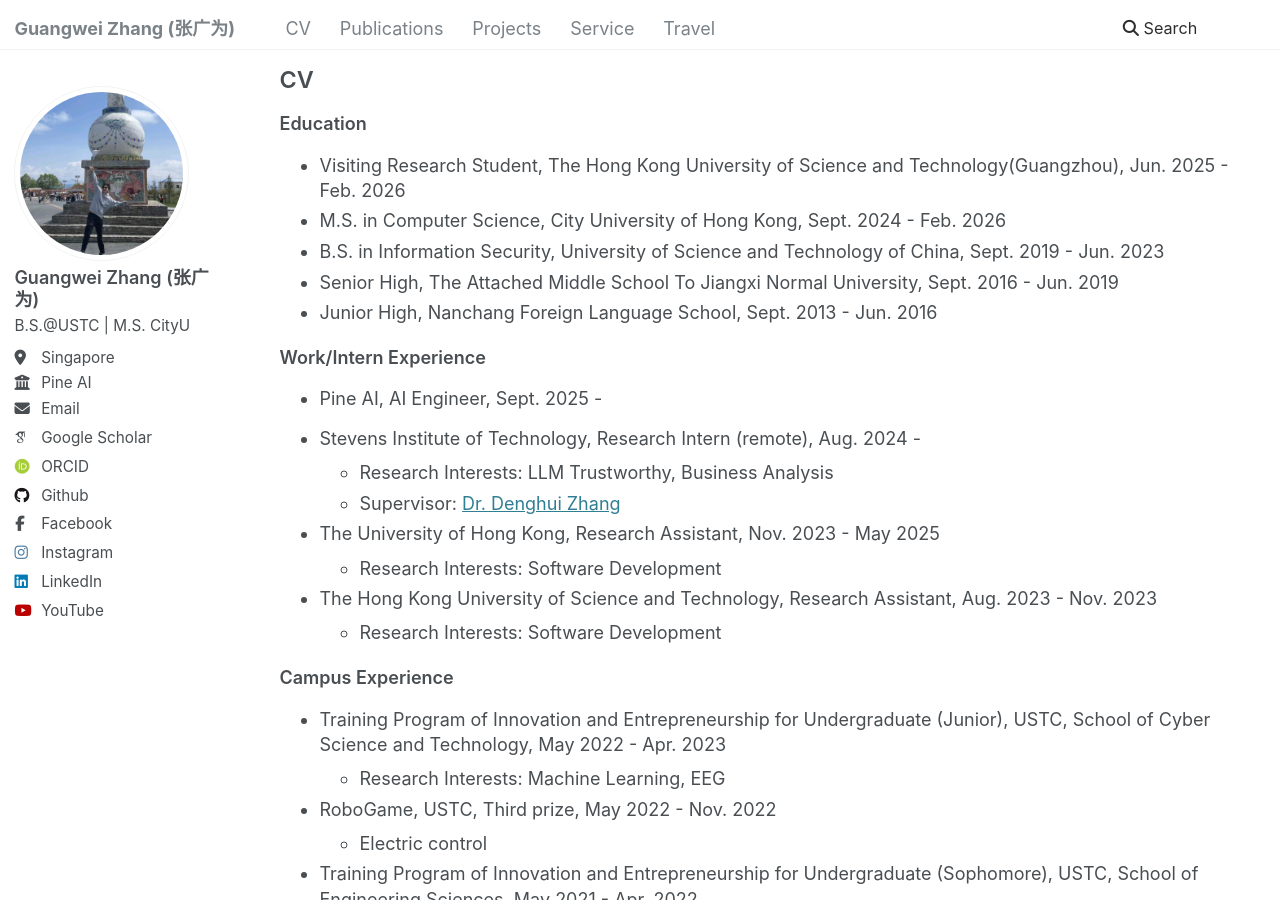
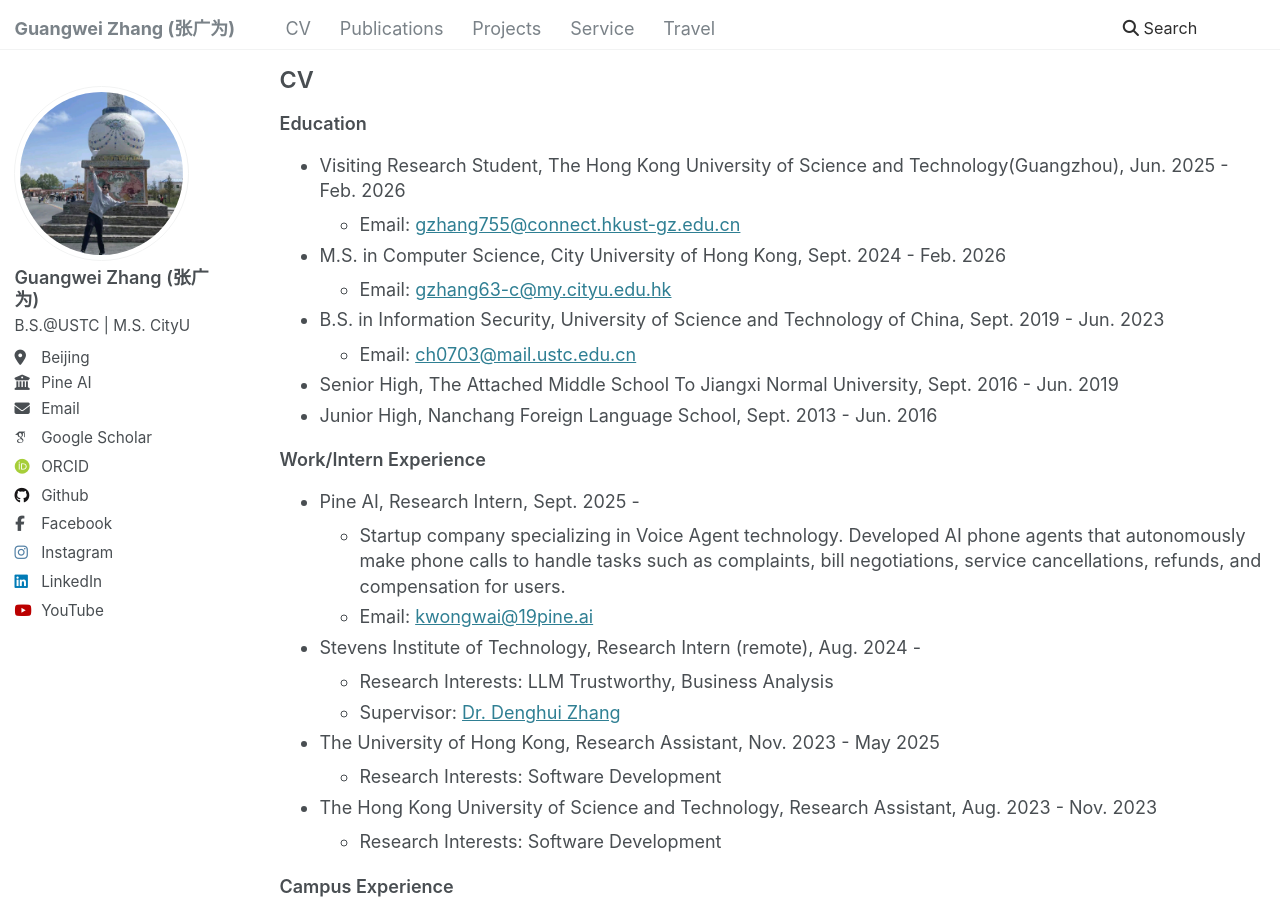
Before and after one commit to changhu73/changhu73.github.io, a Jekyll site: the page built from _pages/cv.md, in a window 1280 px wide and 900 px high. Built offline with Jekyll 4.4.1, drawn with Linux system fonts in a browser that asks for light colours; some web fonts are replaced.

Commit message:
update mails/region

```diff
--- a/_config.yml
+++ b/_config.yml
@@ -25,7 +25,7 @@
   name             : "Guangwei Zhang (张广为)"
   pronouns         : # example: "she/her"
   bio              : "B.S.@USTC | M.S. CityU"
-  location         : "Singapore"
+  location         : "Beijing"
   employer         : "Pine AI"
   uri              : # URL
   email            : "gzhang63-c@my.cityu.edu.hk"
--- a/_pages/cv.md
+++ b/_pages/cv.md
@@ -10,8 +10,11 @@
 ### Education
 <!-- * Ph.D in Data Science, Stevens Institute of Technology, Aug. 2026 -  -->
 * Visiting Research Student, The Hong Kong University of Science and Technology(Guangzhou), Jun. 2025 - Feb. 2026
+  *  Email: [gzhang755@connect.hkust-gz.edu.cn](mailto:gzhang755@connect.hkust-gz.edu.cn)
 * M.S. in Computer Science, City University of Hong Kong, Sept. 2024 - Feb. 2026
+  *  Email: [gzhang63-c@my.cityu.edu.hk](mailto:gzhang63-c@my.cityu.edu.hk)
 * B.S. in Information Security, University of Science and Technology of China, Sept. 2019 - Jun. 2023
+  *  Email: [ch0703@mail.ustc.edu.cn](mailto:ch0703@mail.ustc.edu.cn)
 * Senior High, The Attached Middle School To Jiangxi Normal University, Sept. 2016 - Jun. 2019
 * Junior High, Nanchang Foreign Language School, Sept. 2013 - Jun. 2016
 
@@ -19,7 +22,9 @@
 
 ### Work/Intern Experience
 
-* Pine AI, AI Engineer, Sept. 2025 -
+* Pine AI, Research Intern, Sept. 2025 -
+  *  Startup company specializing in Voice Agent technology. Developed AI phone agents that autonomously make phone calls to handle tasks such as complaints, bill negotiations, service cancellations, refunds, and compensation for users.
+  *  Email: [kwongwai@19pine.ai](mailto:kwongwai@19pine.ai)
 
 * Stevens Institute of Technology, Research Intern (remote), Aug. 2024 -
   *  Research Interests: LLM Trustworthy, Business Analysis
```
